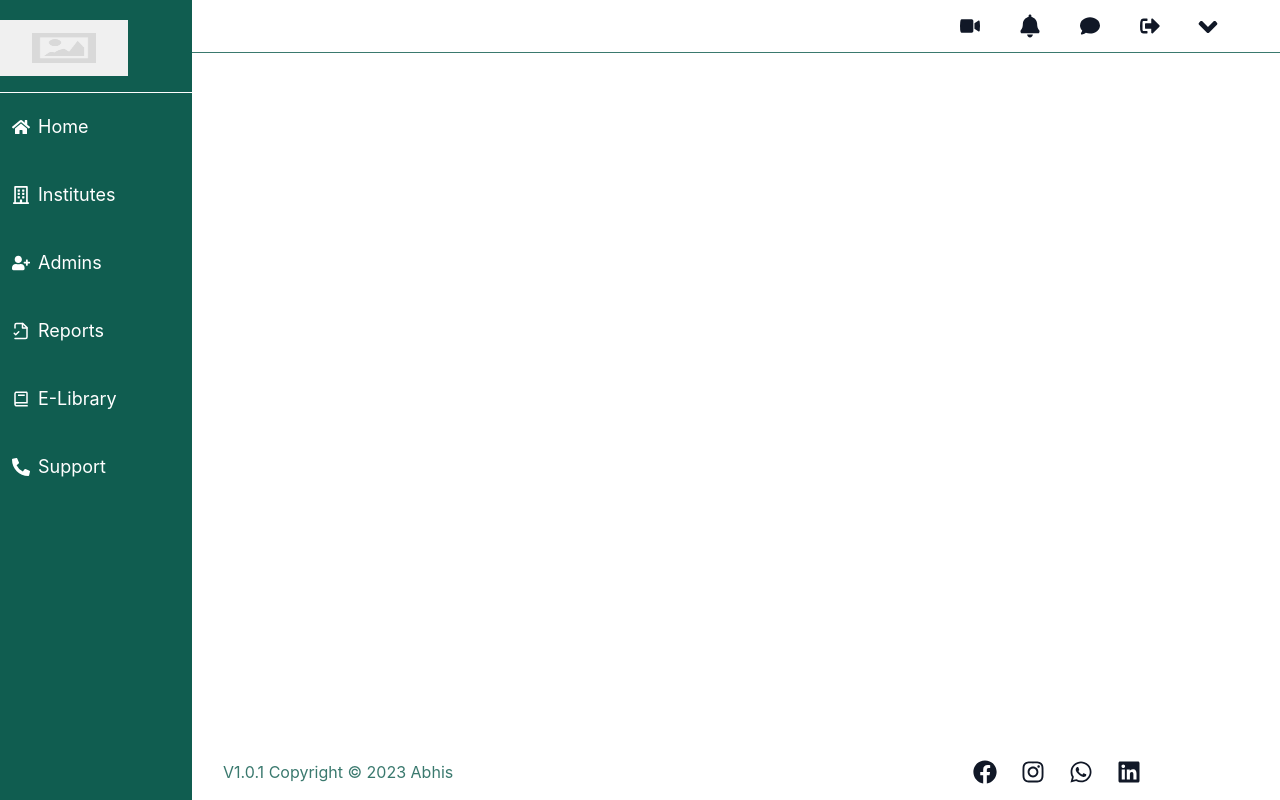
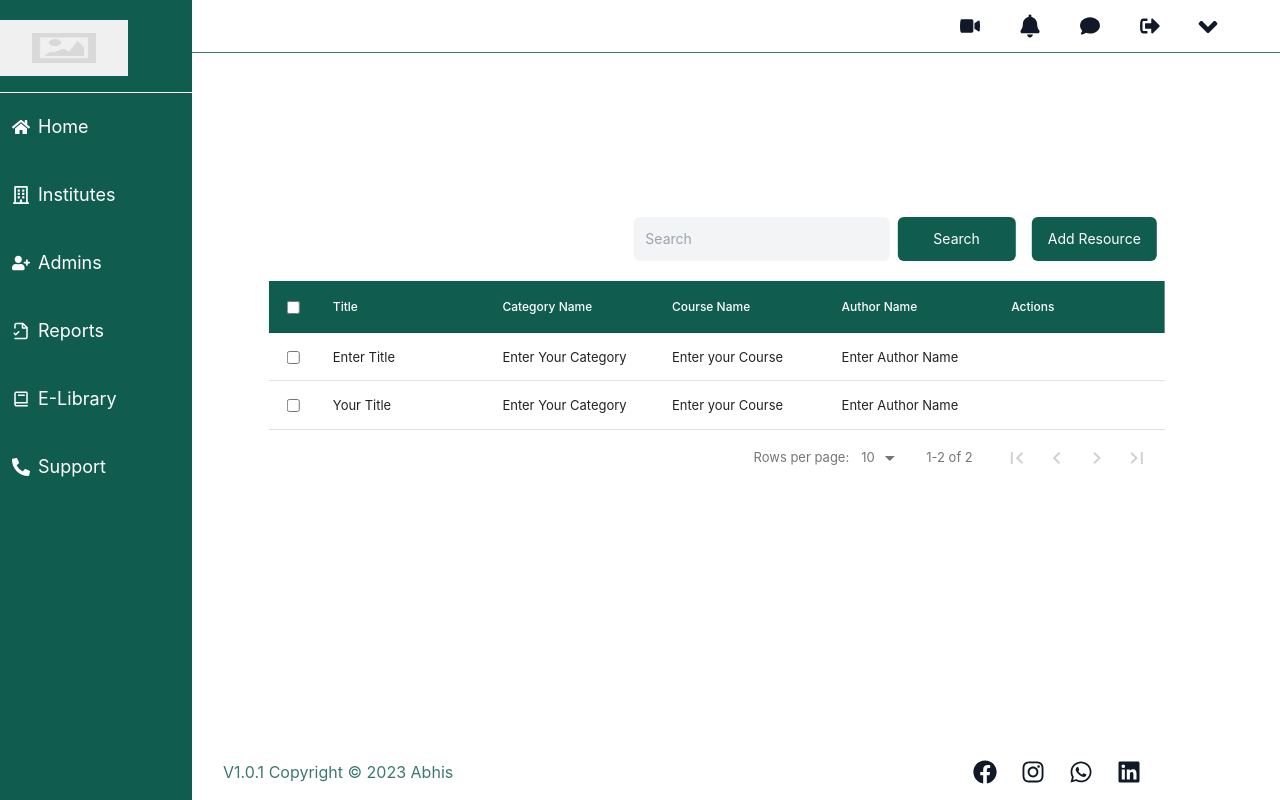
Before and after one commit to moFazil/liveabhis, a React (Create React App) app: page /elibrary/table in a window 1280 px wide. Built offline with nearby package versions, Linux system fonts and the light colour scheme.

Commit message:
Updated Tables of admin and e-library

```diff
--- a/package.json
+++ b/package.json
@@ -7,6 +7,7 @@
     "@testing-library/react": "^13.4.0",
     "@testing-library/user-event": "^13.5.0",
     "react": "^18.2.0",
+    "react-data-table-component": "^7.5.4",
     "react-dom": "^18.2.0",
     "react-icons": "^4.10.1",
     "react-router-dom": "^6.15.0",
--- a/src/App.js
+++ b/src/App.js
@@ -14,6 +14,7 @@ import ReportsTable from './Components/Sidebar/Reports/ReportsTable';
 import ELibraryTable from './Components/Sidebar/E-Library/ELibraryTable';
 import Footer from './Components/Footer/Footer';
 import MyprofileForm from './Components/Header/MyprofileForm';
+import AdminForm from './Components/Sidebar/Admins/AdminForm';
 
 
 
@@ -29,16 +30,17 @@ function App() {
 
     <Routes>
       <Route path='/' element={<Home/>}/>
-      <Route path='/institute' element={<Institutes/>}>
-        <Route path='/institute/add' element={<InstituteTable/>}/>
-        </Route>
+      <Route path='/institute' element={<Institutes/>}/>
+        <Route path='/institute/table' element={<InstituteTable/>}/>
+
       <Route path='/admins' element={<Admins/>}/>
-        <Route path='/admins/add' element={<AdminsTable/>}/>
+        <Route path='/admins/table' element={<AdminsTable/>}/>
+        <Route path='/admins/form' element={<AdminForm/>}/>
 
       <Route path='/reports' element={<Reports/>}/>
-        <Route path='/reports/add' element={<ReportsTable/>}/>
+        <Route path='/reports/table' element={<ReportsTable/>}/>
       <Route path='/elibrary' element={<ELibrary/>}/>
-        <Route path='/elibrary/add' element={<ELibraryTable/>}/>
+        <Route path='/elibrary/table' element={<ELibraryTable/>}/>
       <Route path='/support' element={<Support/>}/>
     </Routes>
 
--- a/src/Components/Footer/Footer.jsx
+++ b/src/Components/Footer/Footer.jsx
@@ -6,7 +6,7 @@ const Footer = () => {
 
   return (
     <div>
-        <div className='flex justify-around pl-24 absolute bottom-0 w-[100%] h-[2.5rem]'>
+        <div className='flex justify-around pl-24 absolute bottom-0 w-[100%] h-[2.5rem] cursor-default'>
 
             <p className=' text-green'>V1.0.1 Copyright &copy; {year} Abhis </p>
 
@@ -14,7 +14,7 @@ const Footer = () => {
 
           <div className='flex justify-evenly'>
             <FaFacebook className='text-gray-900 text-2xl mx-3 hover:text-[#1877F2] cursor-pointer'/>
-            <FaInstagram className='text-gray-900 text-2xl mx-3 hover:text-[#e471c7] cursor-pointer'/>
+            <FaInstagram className='text-gray-900 text-2xl mx-3 hover:text-[#FF008C] cursor-pointer'/>
             <FaWhatsapp className='text-gray-900 text-2xl mx-3 hover:text-[#128c7e] cursor-pointer'/>
             <FaLinkedin className='text-gray-900 text-2xl mx-3 hover:text-[#0072b1] cursor-pointer'/>
           </div>
--- /dev/null
+++ b/src/Components/Sidebar/Admins/AdminForm.jsx
@@ -0,0 +1,12 @@
+import React from 'react'
+import { Outlet } from 'react-router-dom'
+
+const AdminForm = () => {
+  return (
+    <div>AdminForm
+        <Outlet/>
+    </div>
+  )
+}
+
+export default AdminForm
--- a/src/Components/Sidebar/Admins/Admins.jsx
+++ b/src/Components/Sidebar/Admins/Admins.jsx
@@ -4,7 +4,7 @@ import { Outlet, Link } from 'react-router-dom';
 const Admins = () => {
   return (
     <div className=''>
-      <Link to={`/admins/add`}><button className=' bg-slate-700 text-white'>Add Admins</button></Link>
+      <Link to={`/admins/`}><button className=' bg-slate-700 text-white'>Add Admins</button></Link>
       <p className=''>Admin</p>
 
       <Outlet/>
--- a/src/Components/Sidebar/Admins/AdminsTable.jsx
+++ b/src/Components/Sidebar/Admins/AdminsTable.jsx
@@ -1,10 +1,84 @@
-import React from 'react'
-import { Outlet } from 'react-router-dom'
+import React, { useState } from 'react'
+import { Link, Outlet } from 'react-router-dom'
+import DataTable from 'react-data-table-component';
+
 
 const AdminsTable = () => {
+
+  const customStyle={
+    headRow:{
+      style:{
+        backgroundColor:'#105D50',
+        color:'#fff',
+      }
+    },
+  }
+
+  const columns = [
+    {
+      name:"Name",
+      selector: row=> row.name,
+      sortable:true,
+    },
+    {
+      name:"Email ID",
+      selector: row=> row.email,
+      sortable:true,
+    },
+    {
+      name:"Mobile Number",
+      selector: row=> row.mobileNo,
+      sortable:true,
+    },
+    {
+      name:"Status",
+    },
+    {
+      name:"Actions",
+    },
+  ]
+
+  const data = [
+    {
+      id:1,
+      name:"YourName",
+      email:"Mail Id",
+      mobileNo:908263892,
+    },
+    {
+      id:2,
+      name:"Your Name",
+      email:"Mail Id",
+      mobileNo:908263892,
+    }
+  ]
+const[records,setRecords]=useState(data);
+
+function handleFilter(event){
+  const newData = data.filter(row=>{
+    return row.name.toLowerCase().includes(event.target.value.toLowerCase())
+  })
+  setRecords(newData)
+}
+
   return (
-    <div>
-        <h1>AdminTables</h1>
+    <div style={{width:'70%',transform:'translateY(50%)',translate:'30%',}} >
+      <div className=' text-end'>
+      <input type="text" placeholder='Search' className='bg-gray-100 w-64 px-3 p-3 my-5 rounded-md text-sm hover:bg-gray-200 border-none outline-none' onChange={handleFilter}/>
+        <button className=' bg-greenbg p-3 px-9 rounded-md mx-2 text-sm text-white hover:bg-yellow'>Search</button>
+        <Link to={`/admins/form`}><button className='bg-greenbg p-3 px-4 rounded-md mx-2 text-sm text-white hover:bg-yellow'>Add Admin</button></Link>
+        </div>
+      <div  className=''>
+       <DataTable
+       columns={columns}
+       data={records}
+       selectableRows
+       fixedHeader
+       pagination
+       customStyles={customStyle}
+      />
+       </div>
+
         <Outlet/>
 
     </div>
--- a/src/Components/Sidebar/E-Library/E-Library.jsx
+++ b/src/Components/Sidebar/E-Library/E-Library.jsx
@@ -4,7 +4,7 @@ import { Link, Outlet } from 'react-router-dom';
 const ELibrary = () => {
   return (
     <div>E-Library
-      <Link to={`/elibrary/add`}><button className=' bg-slate-700 text-white'>Add Resource</button></Link>
+      <Link to={`/elibrary/table`}><button className=' bg-slate-700 text-white'>Add Resource</button></Link>
 
       <Outlet/>
     </div>
--- /dev/null
+++ b/src/Components/Sidebar/E-Library/ELibraryForm.jsx
@@ -0,0 +1,13 @@
+import React from 'react'
+import { Outlet } from 'react-router-dom'
+
+const ELibraryForm = () => {
+  return (
+    <div>ELibraryForm
+
+        <Outlet/>
+    </div>
+  )
+}
+
+export default ELibraryForm
--- a/src/Components/Sidebar/E-Library/ELibraryTable.jsx
+++ b/src/Components/Sidebar/E-Library/ELibraryTable.jsx
@@ -1,11 +1,88 @@
-import React from 'react'
-import {Outlet} from 'react-router-dom';
+import React, { useState } from 'react'
+import DataTable from 'react-data-table-component';
+import {Link, Outlet} from 'react-router-dom';
 
 const ELibraryTable = () => {
+  const customStyle={
+    headRow:{
+      style:{
+        backgroundColor:'#105D50',
+        color:'#fff',
+      }
+    },
+  }
+
+  const columns = [
+    {
+      name:"Title",
+      selector: row=> row.title,
+      sortable:true,
+    },
+    {
+      name:"Category Name",
+      selector: row=> row.catName,
+      sortable:true,
+    },
+    {
+      name:"Course Name",
+      selector: row=> row.courName,
+      sortable:true,
+    },
+    {
+      name:"Author Name",
+      selector:row=> row.authName,
+      sortable:true,
+    },
+    {
+      name:"Actions",
+    },
+  ]
+
+  const data = [
+    {
+      id:1,
+      title:"Enter Title",
+      catName:"Enter Your Category",
+      courName:"Enter your Course",
+      authName:"Enter Author Name",
+    },
+    {
+      id:2,
+      title:"Your Title",
+      catName:"Enter Your Category",
+      courName:"Enter your Course",
+      authName:"Enter Author Name",
+    }
+  ]
+const[records,setRecords]=useState(data);
+
+function handleFilter(event){
+  const newData = data.filter(row=>{
+    return row.title.toLowerCase().includes(event.target.value.toLowerCase())
+  })
+  setRecords(newData)
+}
+
   return (
-    <div>
-        <h1>ELibraryTable</h1>
-    <Outlet/>
+    <div style={{width:'70%',transform:'translateY(50%)',translate:'30%',}} >
+      <div className=' text-end'>
+      <input type="text" placeholder='Search' className='bg-gray-100 w-64 px-3 p-3 my-5 rounded-md text-sm hover:bg-gray-200 border-none outline-none' onChange={handleFilter}/>
+        <button className=' bg-greenbg p-3 px-9 rounded-md mx-2 text-sm text-white hover:bg-yellow'>Search</button>
+        <Link to={`/elibrary/form`}><button className='bg-greenbg p-3 px-4 rounded-md mx-2 text-sm text-white hover:bg-yellow'>Add Resource</button></Link>
+        </div>
+      <div  className=''>
+       <DataTable
+       columns={columns}
+       data={records}
+       selectableRows
+       fixedHeader
+       pagination
+       customStyles={customStyle}
+      />
+       </div>
+
+        <Outlet/>
+
     </div>
   )
 }
--- a/src/Components/Sidebar/Institutes/Institutes.jsx
+++ b/src/Components/Sidebar/Institutes/Institutes.jsx
@@ -4,7 +4,7 @@ import { Outlet,Link } from 'react-router-dom';
 const Institutes = () => {
   return (
     <div>Institite
-     <Link to={`/institute/add`}> <button className=' bg-slate-700 text-white'>Add Institutes</button></Link>
+     <Link to={`/institute/table`}> <button className=' bg-slate-700 text-white'>Add Institutes</button></Link>
       <Outlet/>
     </div>
   )
--- a/src/Components/Sidebar/Reports/Reports.jsx
+++ b/src/Components/Sidebar/Reports/Reports.jsx
@@ -4,7 +4,7 @@ import { Link, Outlet } from 'react-router-dom';
 const Reports = () => {
   return (
     <div>Reports
-      <Link to={`/reports/add`}><button className=' bg-slate-700 text-white'>Add Reports</button></Link>
+      <Link to={`/reports/table`}><button className=' bg-slate-700 text-white'>Add Reports</button></Link>
 
       <Outlet/>
     </div>
--- a/src/Components/Sidebar/Sidebar.jsx
+++ b/src/Components/Sidebar/Sidebar.jsx
@@ -17,7 +17,7 @@ const Sidebar = () => {
             <Link to={`/admins`}><p className=' py-5 flex justify-start pl-3 items-center gap-2 hover:bg-yellow'><FaUserPlus/>Admins</p></Link>
             <Link to={`/reports`}><p className=' py-5 flex justify-start pl-3 items-center gap-2 hover:bg-yellow'><LuFileCheck2/>Reports</p></Link>
             <Link to={`/elibrary`}><p className=' py-5 flex justify-start pl-3 items-center gap-2 hover:bg-yellow'><BiBook/>E-Library</p></Link>
-            <Link to={`/support`}><p className=' py-5 flex justify-start pl-3 items-center gap-2 hover:bg-yellow after:bg-yellowbg'><FaPhoneAlt/> Support</p></Link>
+            <Link to={`/support`}><p className=' py-5 flex justify-start pl-3 items-center gap-2 hover:bg-yellow'><FaPhoneAlt/> Support</p></Link>
         </div>
 
     </div>
```
Also changed, not shown: 1 other file (tests, documents, lock files or other folders).
